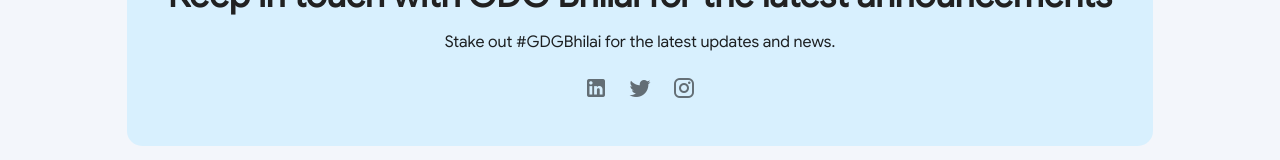
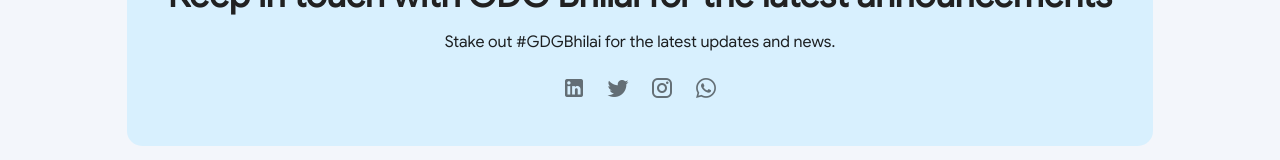
Before and after one commit to GDG-Bhilai/DevFest-Bhilai-2023, a Vue app: page / in a window 1280 px wide. Shown: the part 2091-2251 px from the top of the page. Built offline with nearby package versions, Linux system fonts and the light colour scheme.

Commit message:
whatsapp group invite link added

```diff
--- a/src/assets/data/community.json
+++ b/src/assets/data/community.json
@@ -8,7 +8,7 @@
         "twitter":"https://twitter.com/gdgbhilai",
         "linkedin": "https://www.linkedin.com/company/gdgbhilai/",
         "instagram":"https://instagram.com/gdgbhilai",
-        "facebook": "",
+        "facebook": "https://chat.whatsapp.com/BCgfTj0ZA0t7fQJD1QUMeT",
         "youtube": ""
     }
 }
--- a/src/components/home/homeSocial.vue
+++ b/src/components/home/homeSocial.vue
@@ -33,6 +33,7 @@
         >
           <v-icon>mdi-twitter</v-icon>
         </v-btn>
+
         <v-btn
           icon
           class="mx-1"
@@ -42,15 +43,15 @@
         >
           <v-icon>mdi-instagram</v-icon>
         </v-btn>
-        <!-- <v-btn
+        <v-btn
           icon
           class="mx-1"
           target="_blank"
           :href="communityInfo.social_links.facebook"
           v-if="communityInfo.social_links.facebook.length"
         >
-          <v-icon>mdi-facebook</v-icon>
-        </v-btn> -->
+          <v-icon>mdi-whatsapp</v-icon>
+        </v-btn>
         <!-- <v-btn
           icon
           class="mx-1"
```
Also changed, not shown: 1 other file (tests, documents, lock files or other folders).
